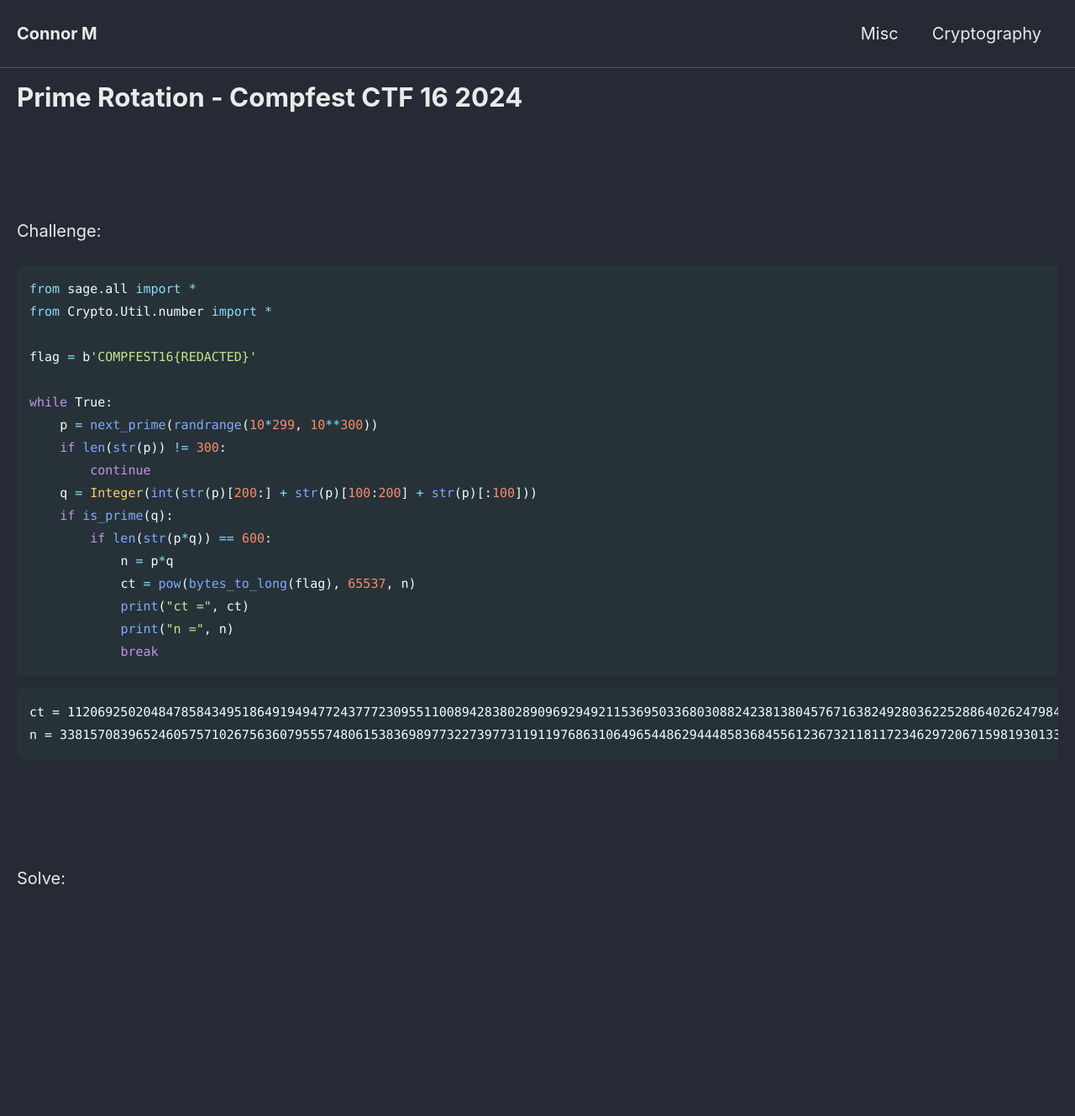
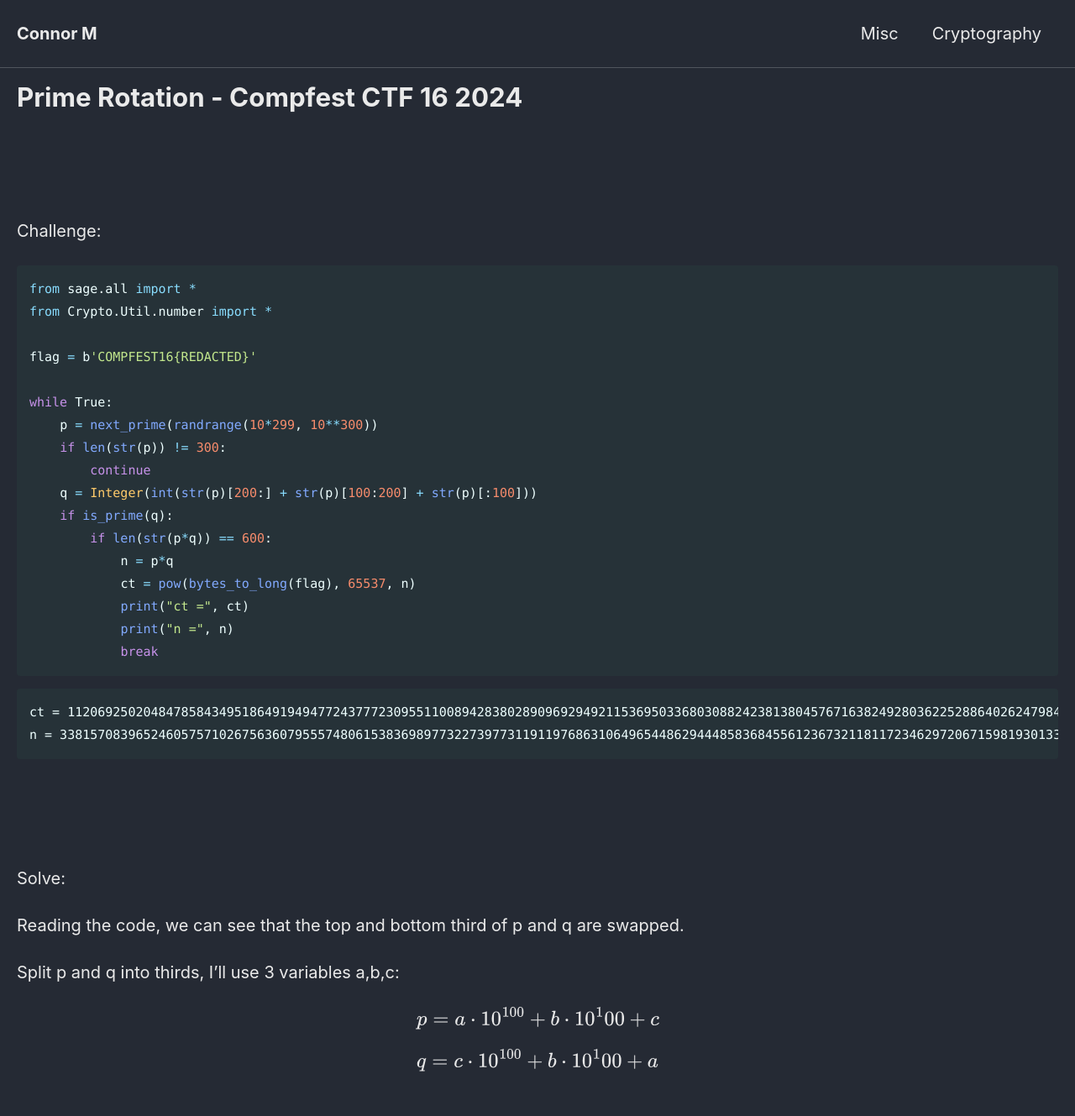
Before and after one commit to Connor-McCartney/Connor-McCartney.github.io, a Jekyll site: the page built from _pages/cryptography/rsa/PrimeRotation-CompfestCTF-16-2024.md, in a window 1280 px wide. Shown: the whole page at 84% size. Built offline with Jekyll 4.4.1, drawn with Linux system fonts in a browser that asks for light colours; cached includes are drawn as plain includes; before the commit the page ends 1117 px from its top, so only the background shows below that.

Commit message:
Update PrimeRotation-CompfestCTF-16-2024.md

```diff
--- a/_pages/cryptography/rsa/PrimeRotation-CompfestCTF-16-2024.md
+++ b/_pages/cryptography/rsa/PrimeRotation-CompfestCTF-16-2024.md
@@ -40,3 +40,15 @@ n = 3381570839652460575710267563607955574806153836989773227397731191197686310649
 
 
 Solve:
+
+Reading the code, we can see that the top and bottom third of p and q are swapped.
+
+Split p and q into thirds, I'll use 3 variables a,b,c:
+
+$$
+p = a \cdot 10^{100} + b \cdot 10^100 + c
+$$
+
+$$
+q = c \cdot 10^{100} + b \cdot 10^100 + a
+$$
```
